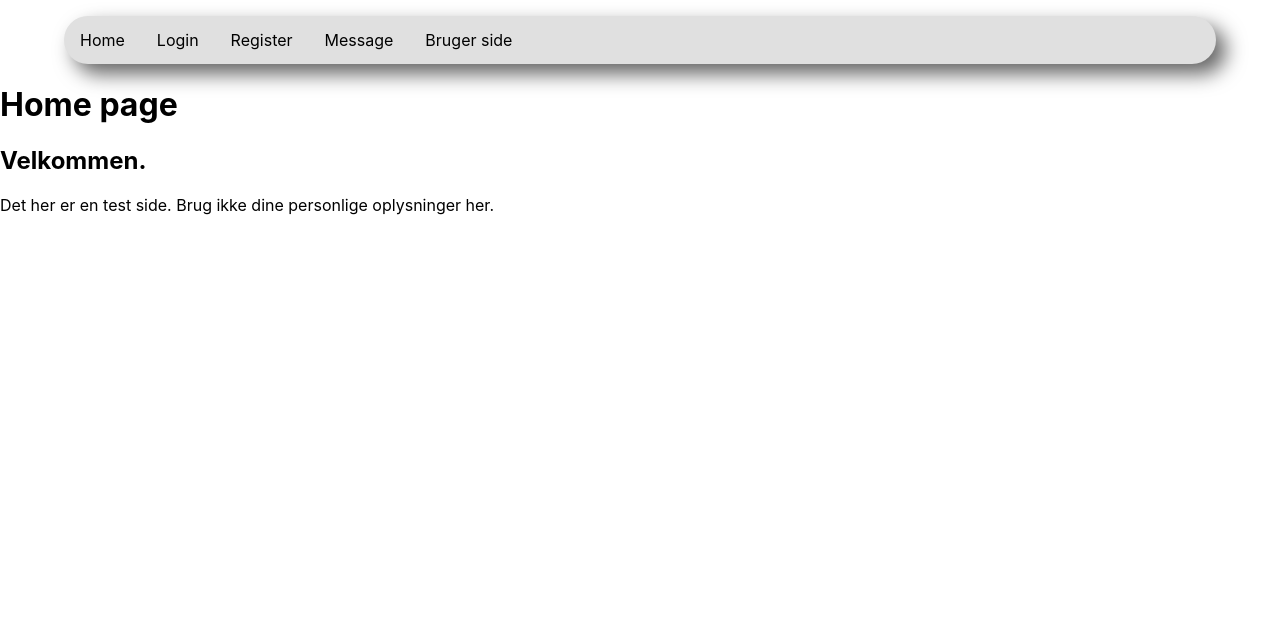
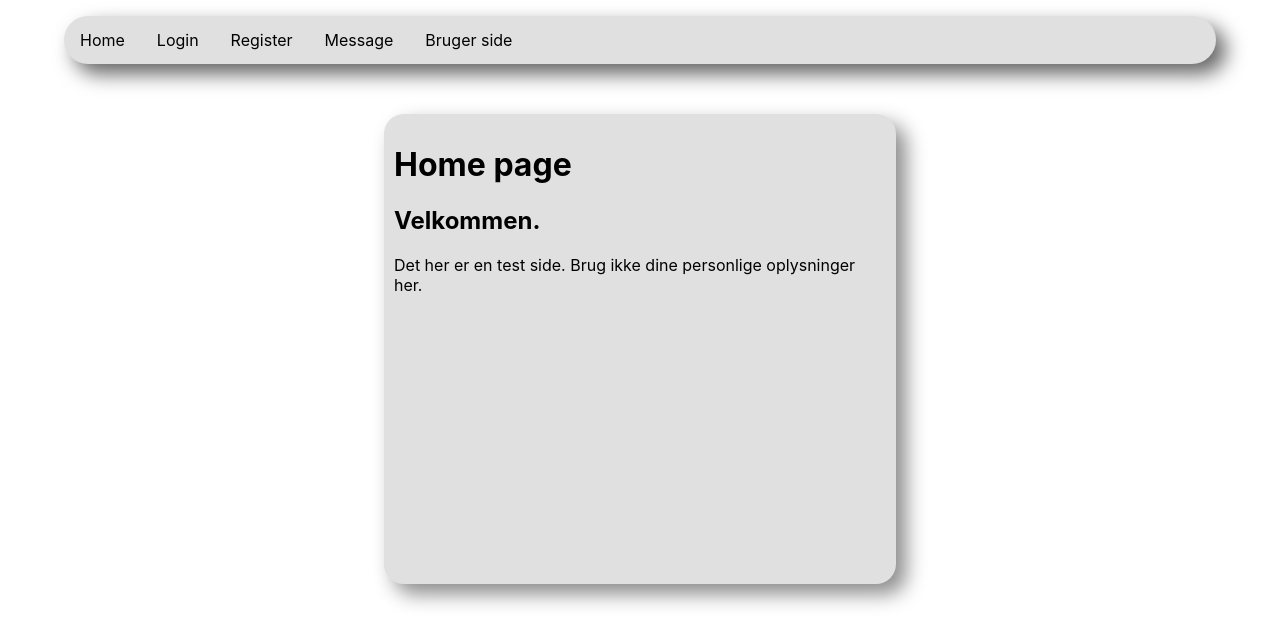
Before and after one commit to ColaSlice/psycologists-site, a React (Create React App) app: page / in a window 1280 px wide. Shown: the top 644 px of the page. Built offline with nearby package versions, Linux system fonts and the light colour scheme.

Commit message:
Added custom component

```diff
--- a/src/App.js
+++ b/src/App.js
@@ -11,12 +11,6 @@ import MessagePage from './pages/MessagePage';
 import PrivateRoute from './utils/PrivateRoute';
 
 function App() {
-  /*
-  let auth = {'token':false};
-    if (localStorage.getItem("ok")) {
-        auth = {'token':true};
-    }
-    */
   return (
     <>
       <nav>
--- a/src/pages/Home.js
+++ b/src/pages/Home.js
@@ -2,7 +2,7 @@ import * as React from 'react';
 
 export default function Home() {
     return (
-        <div className='centerDiv'>
+        <div className='neo_message'>
             <h1>Home page</h1>
             <h2>
                 Velkommen.
--- a/src/pages/MessagePage.js
+++ b/src/pages/MessagePage.js
@@ -3,6 +3,7 @@ import { useState, useEffect, useRef } from "react";
 import axios from 'axios';
 import './style.css';
 import MessageHandler from '../utils/MessageHandler'
+import LoadingMessage from '../utils/LoadingMessage';
 
 function MessagePage() {
     const [isLoading, setLoading] = useState(true);
@@ -42,7 +43,7 @@ function MessagePage() {
     }, [isLoading, isSending]);
 
     if (isLoading) {
-        return <div className="App">Loading...</div>;
+        return <LoadingMessage/>
     }
 
     if(!isLoading) {
--- /dev/null
+++ b/src/utils/LoadingMessage.js
@@ -0,0 +1,11 @@
+import React, { Component } from 'react';
+
+export default class LoadingMessage extends Component {
+    render() {
+        return(
+        <div className='neo_message'>
+            <h2>Loading. . .</h2>
+        </div>
+        )
+    }
+}
```
